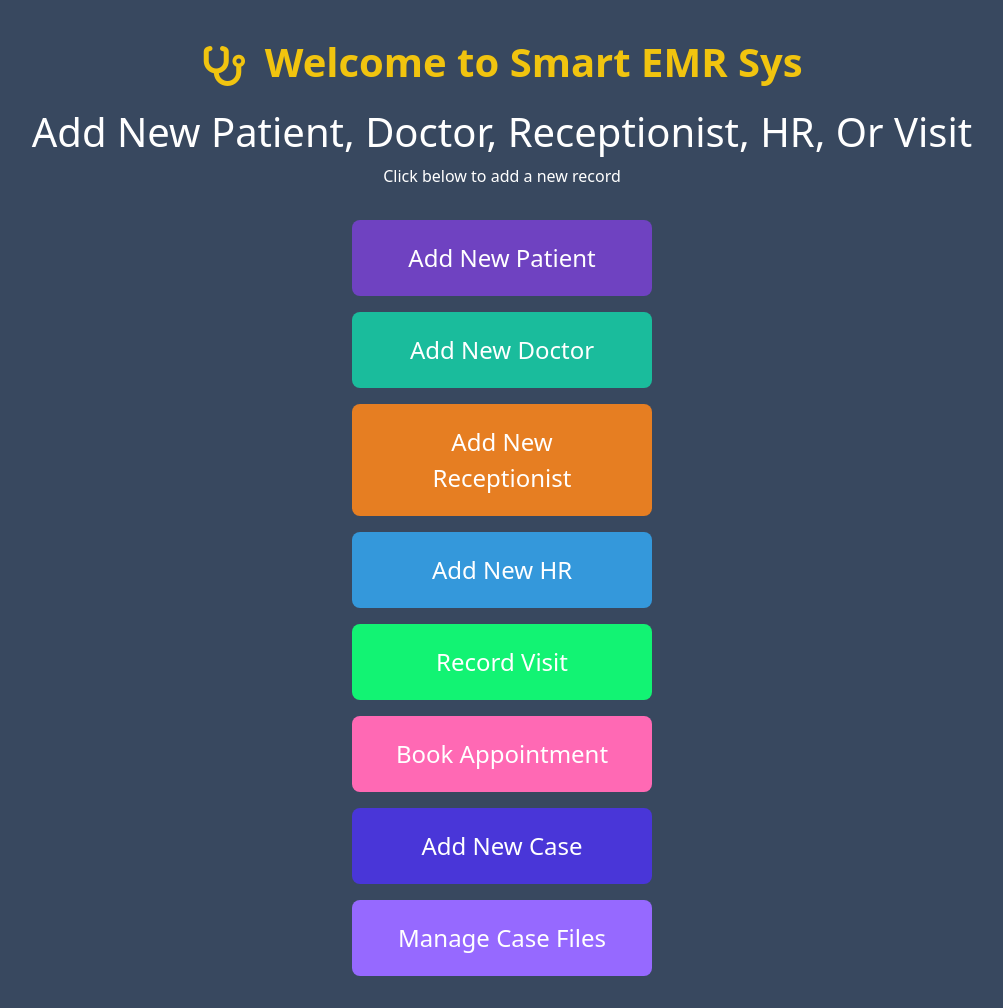
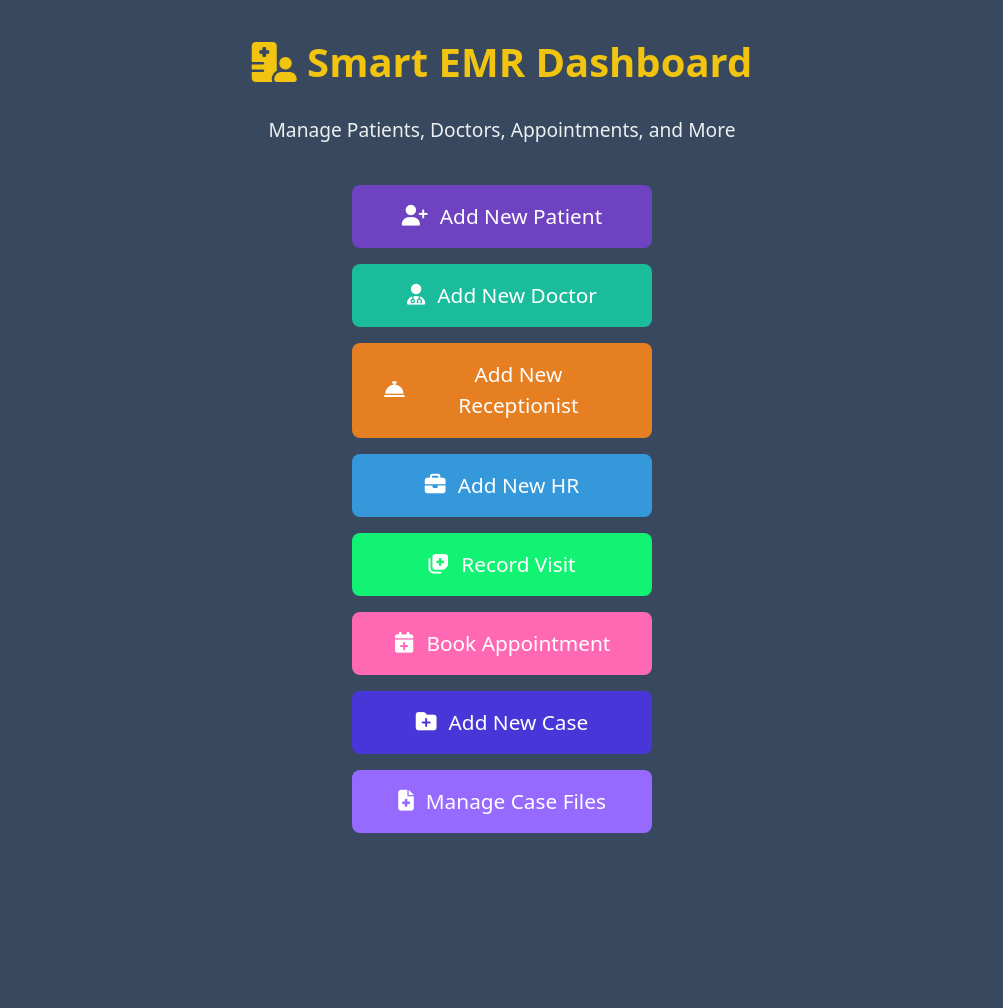
Before and after one commit to Mustafa-Hamam/EMR, a FastAPI app: page / in a window 1280 px wide. Shown: the whole page, without its empty margins (138-1141 px from the left). After the commit the page ends 833 px from the top, so only its background shows below. Run offline with FastAPI, Linux system fonts and the light colour scheme; some libraries are stand-ins or nearby versions.

```diff
--- a/EMR_core/templates/home.html
+++ b/EMR_core/templates/home.html
@@ -1,104 +1,4 @@
 <!DOCTYPE html>
-<html>
-<head>
-    <title>Add New Patient, Doctor, Receptionist, or HR</title>
-    <link
-        rel="stylesheet"
-        href="https://cdn.jsdelivr.net/npm/bootstrap@5.3.3/dist/css/bootstrap.min.css"
-    />
-    <link
-        rel="stylesheet"
-        href="https://cdnjs.cloudflare.com/ajax/libs/font-awesome/6.4.0/css/all.min.css"
-    />
-    <style>
-        body {
-            background-color: #38485f;
-            margin: 0;
-            min-height: 100vh;
-            display: flex;
-            flex-direction: column;
-            align-items: center;
-            text-align: center;
-            padding: 2rem 1rem;
-        }
-
-        .welcome-header {
-            font-size: 2.5rem;
-            font-weight: bold;
-            color: #f1c40f;
-            margin-bottom: 1rem;
-        }
-
-        .welcome-header i {
-            margin-right: 0.5rem;
-            color: #f1c40f;
-            vertical-align: middle;
-        }
-
-        h1, p {
-            color: white;
-        }
-
-        .button-container {
-            margin-top: 1rem;
-        }
-
-        .btn-custom {
-            font-size: 1.5rem;
-            padding: 1.25rem 2.5rem;
-            border: none;
-            border-radius: 0.5rem;
-            width: 300px;
-        }
-
-        .btn-addpatient { background-color: #6f42c1; color: white; }
-        .btn-adddoctor { background-color: #1abc9c; color: white; }
-        .btn-addreceptionist { background-color: #e67e22; color: white; }
-        .btn-addhr { background-color: #3498db; color: white; }
-        .btn-addvisit { background-color: #12f373; color: white; }
-        .btn-case { background-color: #4936d8; color: white; }
-        .btn-book { background-color: #ff69b4; color: white; }
-        .btn-casefile { background-color: #9669ff; color: white; }
-    </style>
-</head>
-<body>
-    <div class="welcome-header">
-        <i class="fas fa-stethoscope"></i> Welcome to Smart EMR Sys
-    </div>
-
-    <h1>Add New Patient, Doctor, Receptionist, HR, Or Visit</h1>
-    <p>Click below to add a new record</p>
-
-    <div class="button-container">
-        <a href="/newpatient" class="btn btn-custom btn-addpatient">Add New Patient</a>
-    </div>
-    <div class="button-container">
-        <a href="/newdoctor" class="btn btn-custom btn-adddoctor">Add New Doctor</a>
-    </div>
-    <div class="button-container">
-        <a href="/newreceptionist" class="btn btn-custom btn-addreceptionist">Add New Receptionist</a>
-    </div>
-    <div class="button-container">
-        <a href="/newhr" class="btn btn-custom btn-addhr">Add New HR</a>
-    </div>
-    <div class="button-container">
-        <a href="/newvisit" class="btn btn-custom btn-addvisit">Record Visit</a>
-    </div>
-    <div class="button-container">
-        <a href="/newbooking" class="btn btn-custom btn-book">Book Appointment</a>
-    </div>
-        <div class="button-container">
-        <a href="/newcase" class="btn btn-custom btn-case">Add New Case</a>
-    </div>
-        </div>
-        <div class="button-container">
-        <a href="/upload_case_file" class="btn btn-custom btn-casefile">Manage Case Files</a>
-    </div>
-</body>
-</html>
-
-
-<!-- <!DOCTYPE html>
 <html>
 <head>
     <title>Smart EMR Dashboard</title>
@@ -208,4 +108,4 @@
     </div>
 
 </body>
-</html> -->
+</html>
```
Also changed, not shown: EMR_core/templates/casefiles.html (+26 -4 lines).
